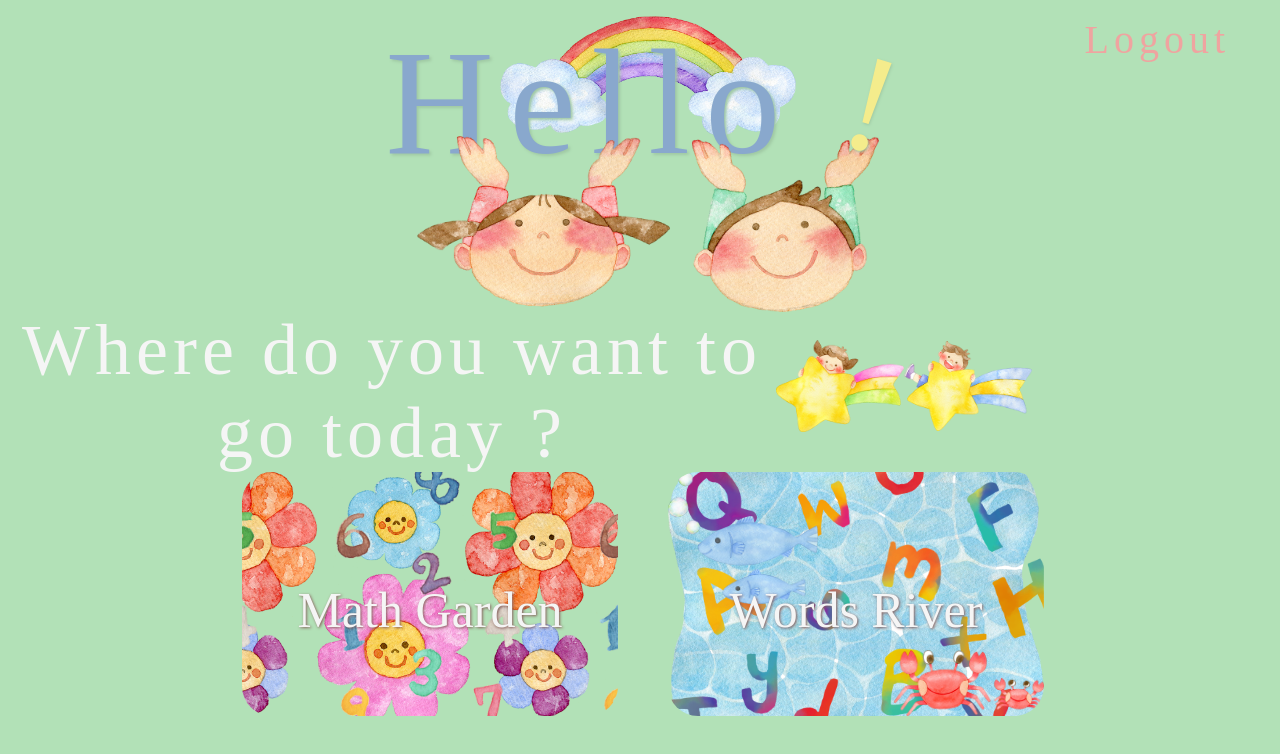
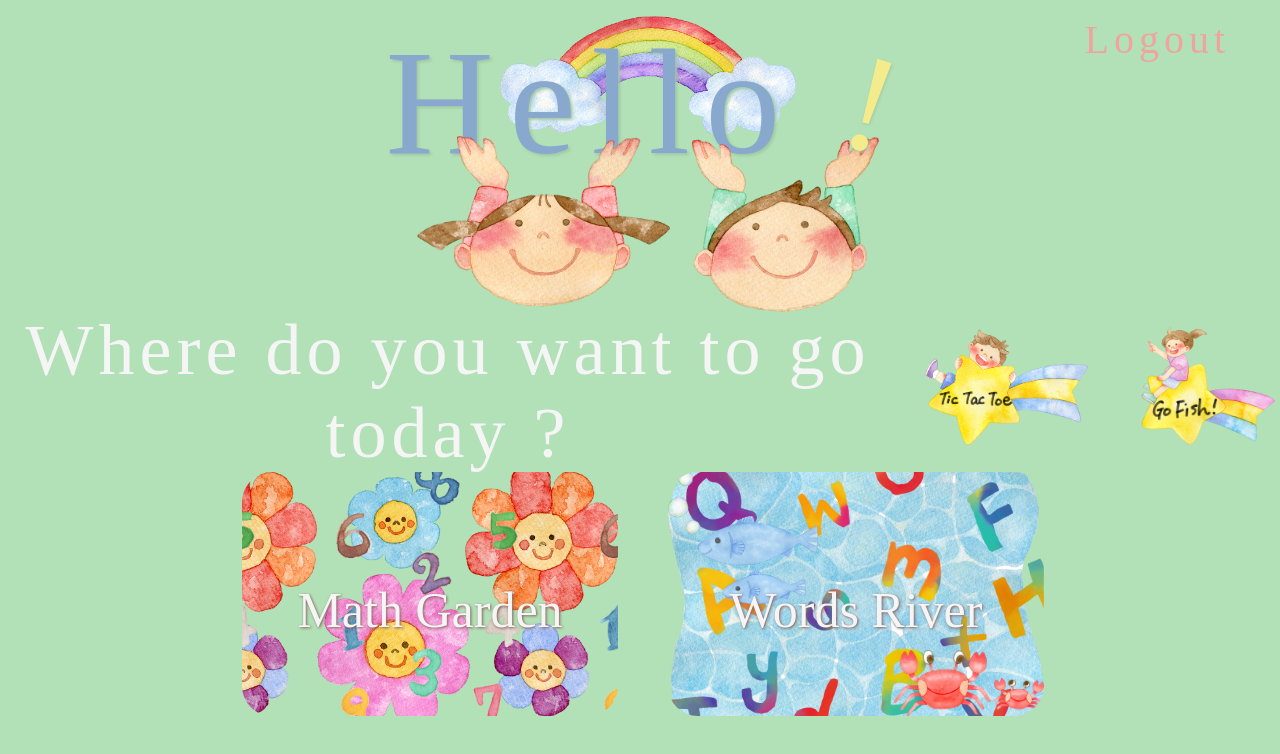
Before and after one commit to AKoy-22/Scrrible_Quest, a React (Create React App) app: page /home-page in a window 1280 px wide. Shown: the top 754 px of the page. Built offline with nearby package versions, Linux system fonts and the light colour scheme; a web font is replaced by a local one.

Commit message:
images update, css modifications

```diff
--- a/src/components/MainMenu.js
+++ b/src/components/MainMenu.js
@@ -20,11 +20,11 @@ function Welcome({ handleLogout }) {
             </div>
             <div className={classes.boygirl}><img src={boygirl} /></div>
             <div className={classes.subTitleContainer}>
-                <h3 className={classes.subTitle}>Where do you want to go today ?</h3>
+            <h3 className={classes.subTitle}>Where do you want to go today ?</h3>
                 {MathScore >= 0
-                    && <Link to="/tic-tac-toe"><img className={classes.starImg} src={star} alt="girl on a shooting star" /></Link>}
+                    && <Link to="/tic-tac-toe"><img className={classes.starImg2} src={star2} alt="boy on a shooting star" /></Link>}
                 {WordScore >= 0
-                    && <Link to="/fish-game"><img className={classes.starImg} src={star2} alt="boy on a shooting star" /></Link>}
+                    && <Link to="/fish-game"><img className={classes.starImg} src={star} alt="girl on a shooting star" /></Link>}
             </div>
 
             <ul className={classes.mainUL}>
--- a/src/components/css/MainMenu.module.css
+++ b/src/components/css/MainMenu.module.css
@@ -85,16 +85,23 @@ body {
 }
 
 .starImg {
-  width: 8rem;
-  margin-right: 10rem;
-  margin: 0;
+  flex-wrap: wrap;
+  width: 10rem;
+
+  /* margin-left: 0; */
+}
+.starImg2 {
+  flex-wrap: wrap;
+  width: 15rem;
+
+  /* margin: 0; */
 }
 
 .subTitleContainer {
   display: flex;
   align-items: center;
   text-align: center;
-  width: 80%;
+  width: 100%;
   height: 20vh;
   margin: 0;
 }
--- a/src/components/games/Cell.js
+++ b/src/components/games/Cell.js
@@ -38,7 +38,6 @@ useEffect(() => {
             <div className={classes.square} id={id} onClick={ handleClick}>
                 <div id={id} className={crossCells.includes(id) ? classes.cross : circleCells.includes(id) ? classes.circle : ''}></div>
             </div>
-
         </>
 
     );
--- a/src/components/games/TicTacToe.js
+++ b/src/components/games/TicTacToe.js
@@ -18,7 +18,6 @@ function TicTacToe() {
 
     useEffect(() => {
         checkWinner();
-
     }, [cells])
 
 
@@ -69,7 +68,6 @@ function TicTacToe() {
     }
 
     function handleCellChange(classNameString, id) {
-
         setCells((prevCells) => {
             const newCells = [...prevCells];
             newCells[id] = classNameString;
@@ -93,7 +91,7 @@ function TicTacToe() {
         winComb.forEach(comb => {
             let crossleWin = comb.every(elem => cells[elem] === "cross");
             if (crossleWin) {
-                setWinMsg("You Loose 😿 ");
+                setWinMsg("You Lose 😿 ");
                 setGameFinish(true);
 
                 return;
@@ -117,7 +115,6 @@ function TicTacToe() {
         setAvailableCells([0, 1, 2, 3, 4, 5, 6, 7, 8]);
         setWinMsg(null);
         setGo("circle")
-
     }
 
 
@@ -160,8 +157,6 @@ function TicTacToe() {
                         availableCells={availableCells}
                         circleCells={circleCells} />)}
                 </div>}
-
-
         </div>
     )
 }
--- a/src/components/words_river/WordsMain.js
+++ b/src/components/words_river/WordsMain.js
@@ -65,7 +65,7 @@ function WordsMain() {
 
   function handleSpeak() {
     speakWord(word);
-    //logAvailableVoices();
+
   };
 
   function getIndexFromLetter() {
@@ -106,8 +106,6 @@ function WordsMain() {
 
             eraseBtnHandler();
 
-            // setSalmonImg(`../images/salmon-${score}.png`)
-
           }, 2000)
 
         } else {
@@ -138,7 +136,6 @@ function WordsMain() {
       setShowAnswer(false);
       getRandomWord(level);
     }, 2000)
-
   }
 
   function checkCurrentScore(){
@@ -218,7 +215,6 @@ function WordsMain() {
 
       <div className={classes.topLeftBtns}>
         <button onClick={eraseBtnHandler}>Erase</button>
-        <button>Hint</button>
         <button onClick={showAnswerHandler}>Show Answer</button>
       </div>
 
--- a/src/index.js
+++ b/src/index.js
@@ -12,7 +12,7 @@ import Welcome from './components/MainMenu';
 import { RouterProvider, createBrowserRouter } from 'react-router-dom';
 import WordLevels from './components/words_river/WordLevels';
 import TicTacToe from './components/games/TicTacToe';
-import Fish_Jump_Game from './components/games/Fish_Jump_Game';
+import FishJumpGame from './components/games/FishJumpGame';
 
 const routes = createBrowserRouter([
   { path: '/', element:<App/>}, // our-domain
@@ -23,7 +23,7 @@ const routes = createBrowserRouter([
   { path: '/words-river', element:<WordsMain/>},
   { path: '/words-river-levels', element:<WordLevels/>},
   { path: '/tic-tac-toe', element:<TicTacToe/>},
-  { path: '/fish-game', element:<Fish_Jump_Game/>},
+  { path: '/fish-game', element:<FishJumpGame/>},
 
 
 ]);
```
Also changed, not shown: src/components/games/FishJumpGame.js (renamed from src/components/games/Fish_Jump_Game.js, +2 -5 lines), src/images/boy-star.png, src/images/girl-star.png.
